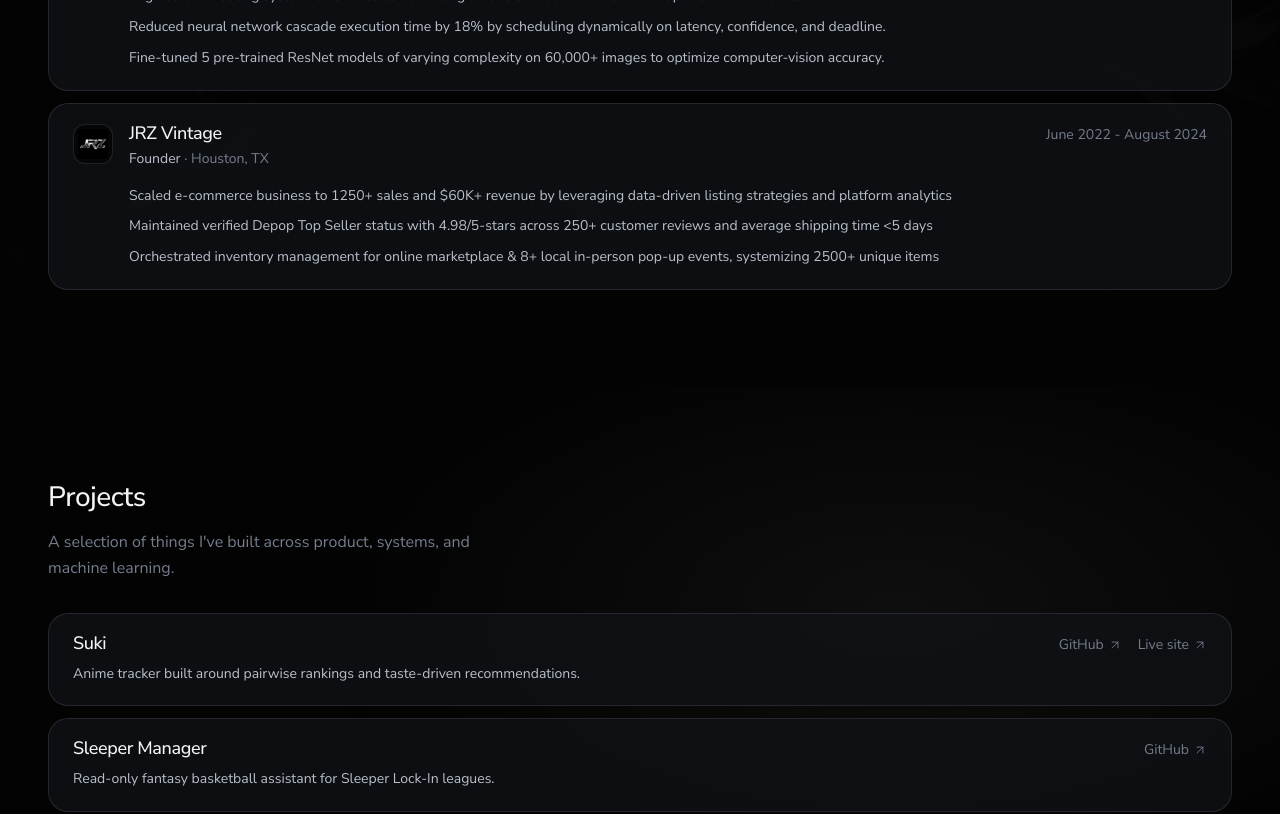
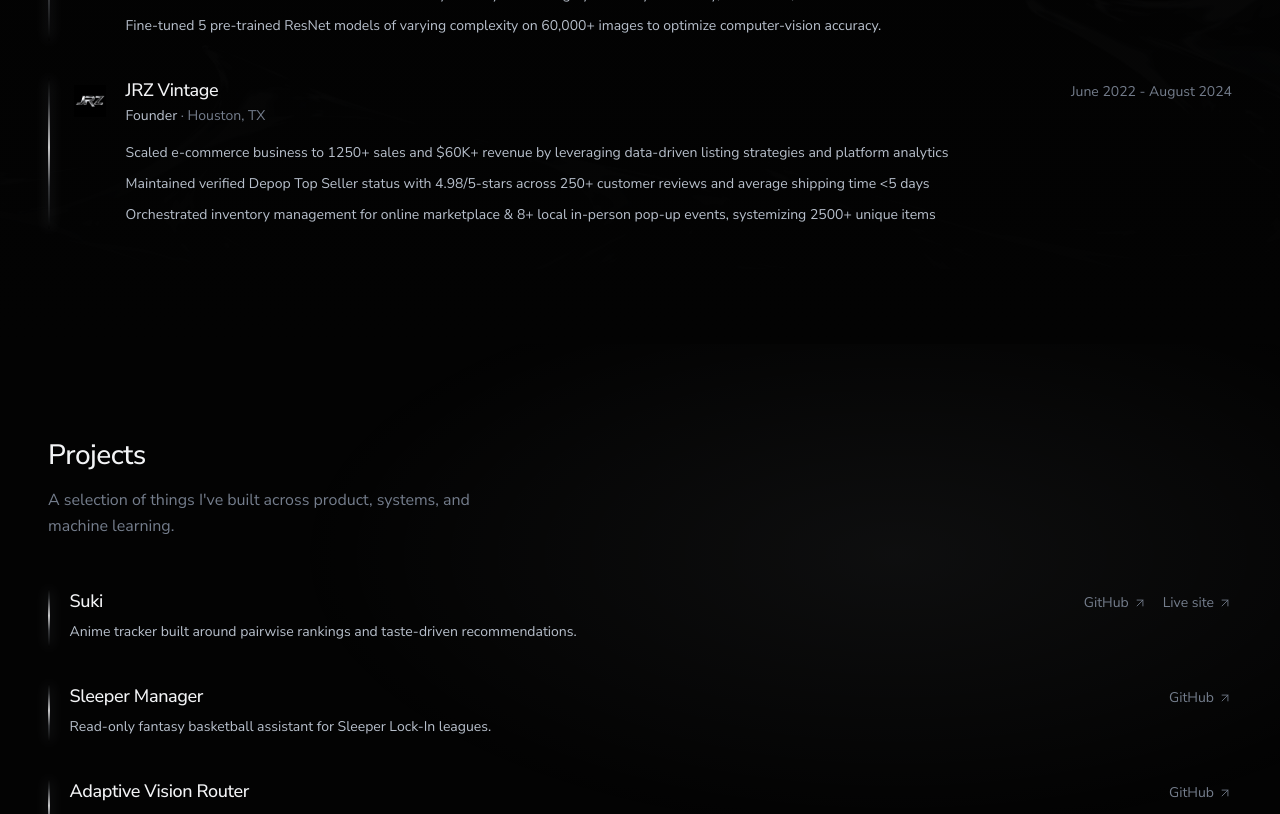
Before and after one commit to ryanzhouuu/portfolio, a Next.js app: page / in a window 1280 px wide. Shown: the part 1200-2014 px from the top of the page. Built offline with nearby package versions, Linux system fonts and the light colour scheme.

Commit message:
remove boxes

```diff
--- a/src/app/globals.css
+++ b/src/app/globals.css
@@ -32,18 +32,34 @@
   line-height: 1.1;
 }
 
-/* Shared rounded row and pill. Experience, projects, and education use the row. */
+/* Shared rim-lit entries. Experience, projects, and education use the row. */
 .soft-stack {
   display: flex;
   flex-direction: column;
-  gap: 12px;
 }
 
-.soft-row {
-  border-radius: 20px;
-  border: 1px solid rgba(184, 192, 204, 0.14);
-  background: rgba(18, 20, 24, 0.72);
-  padding: 20px 24px;
+.rim-row {
+  position: relative;
+  padding: 1.35rem 0 1.35rem 1.35rem;
+}
+
+.rim-row::before {
+  content: "";
+  position: absolute;
+  left: 0;
+  top: 1.15rem;
+  bottom: 1.15rem;
+  width: 2px;
+  border-radius: 999px;
+  background: linear-gradient(
+    to bottom,
+    transparent 0%,
+    rgba(234, 242, 255, 0.18) 16%,
+    rgba(243, 244, 246, 0.82) 46%,
+    rgba(184, 192, 204, 0.28) 72%,
+    transparent 100%
+  );
+  box-shadow: 0 0 14px rgba(234, 242, 255, 0.28);
 }
 
 .soft-pill {
--- a/src/components/site/Education.tsx
+++ b/src/components/site/Education.tsx
@@ -3,7 +3,7 @@
 import Reveal from './Reveal';
 
 /**
- * Schools as the same rounded rows as experience and projects.
+ * Schools as the same rim-lit entries as experience and projects.
  * Coursework stays in the data file and is not rendered.
  */
 export default function Education() {
@@ -19,7 +19,7 @@
         <div className="soft-stack mt-8">
           {education.map((school, index) => (
             <Reveal as="div" key={school.school} delay={0.05 * index}>
-              <article className="soft-row">
+              <article className="rim-row">
                 <div className="flex flex-wrap items-baseline justify-between gap-x-6 gap-y-2">
                   <h3 className="font-display text-[1.125rem] text-chrome">{school.school}</h3>
                   <p className="text-sm text-steel">
--- a/src/components/site/Experience.tsx
+++ b/src/components/site/Experience.tsx
@@ -5,7 +5,7 @@
 import Reveal from './Reveal';
 
 /**
- * Work history as always-open rounded rows. Bullets stay visible; nothing expands.
+ * Work history as open entries with a light along the left edge. Bullets stay visible.
  */
 export default function Experience() {
   return (
@@ -28,9 +28,9 @@
         <div className="soft-stack mt-8">
           {experience.map((role, i) => (
             <Reveal as="div" key={role.company} delay={0.05 * i}>
-              <article className="soft-row">
+              <article className="rim-row">
                 <div className="flex items-start gap-4">
-                  <div className="relative h-10 w-10 shrink-0 overflow-hidden rounded-[12px] border border-silver/15 bg-void/70">
+                  <div className="relative h-10 w-10 shrink-0 overflow-hidden rounded-lg">
                     <Image
                       src={withBasePath(role.logo)}
                       alt={`${role.company} logo`}
--- a/src/components/site/ProjectGallery.tsx
+++ b/src/components/site/ProjectGallery.tsx
@@ -8,7 +8,7 @@
 };
 
 /**
- * Selected work as rounded rows: title, short summary, and links.
+ * Selected work as open entries with a light along the left edge: title, short summary, and links.
  * The longer `details` field stays in data and is not shown.
  */
 export default function ProjectGallery({ projects = allProjects }: ProjectGalleryProps) {
@@ -29,7 +29,7 @@
         <div className="soft-stack mt-8" aria-label="Selected projects">
           {projects.map((project, index) => (
             <Reveal as="div" key={project.slug} delay={0.05 * index}>
-              <article className="soft-row">
+              <article className="rim-row">
                 <div className="flex flex-wrap items-baseline justify-between gap-x-6 gap-y-2">
                   <h3 className="font-display text-[1.125rem] text-chrome">{project.title}</h3>
                   {(project.githubUrl || project.liveUrl) && (
```
